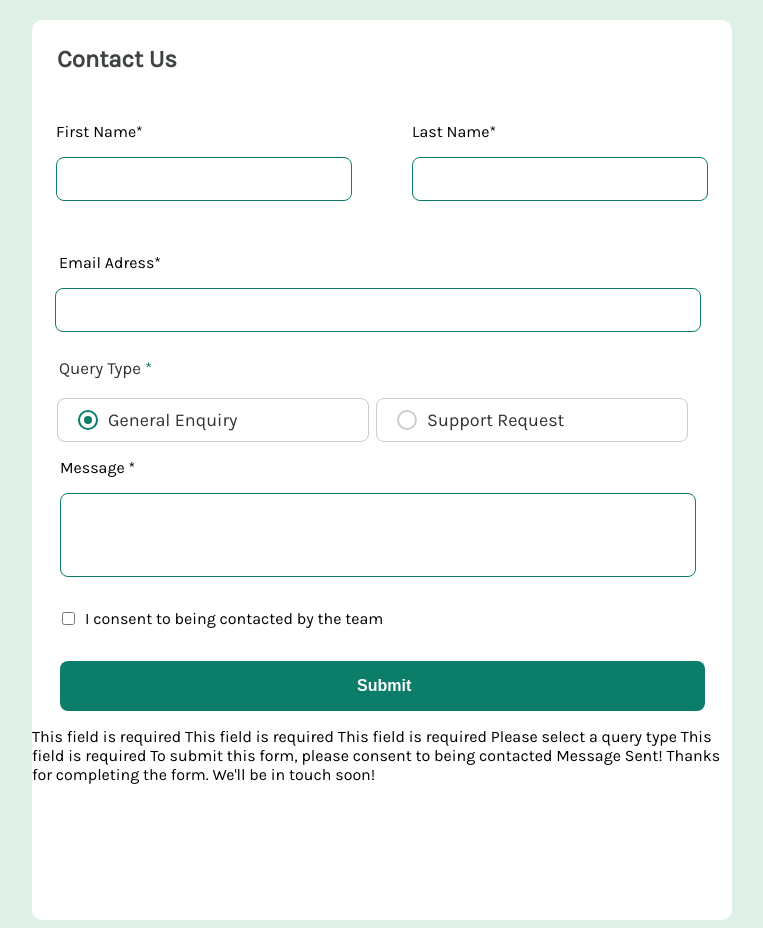
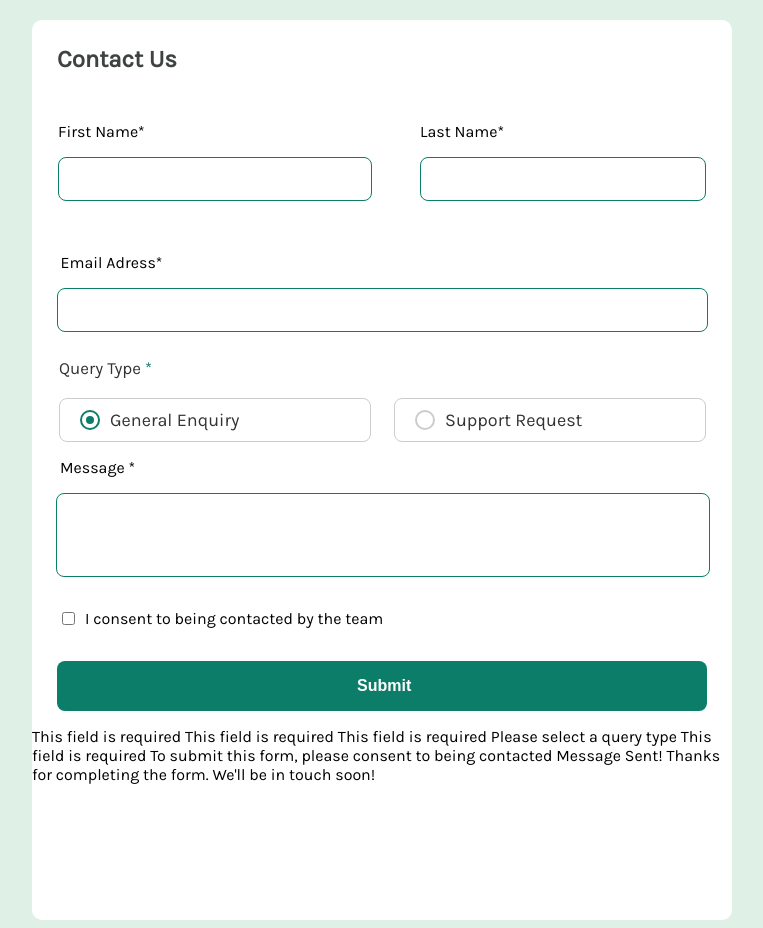
Before and after one commit to Annieleoliveiraa/forms-contato-, a plain HTML site: page index.html in a window 1280 px wide. Shown: the whole page, without its empty margins (258-1021 px from the left). Drawn offline with Linux system fonts and the light colour scheme.

Commit message:
style:(alterar estilo) - Modifica o estilo dos inputs do projeto

```diff
--- a/style.css
+++ b/style.css
@@ -29,7 +29,7 @@ h2 {
 .container-inputs {
    display: flex;
    justify-content: center;
-   gap: 60px;
+   gap: 48px;
    padding: 20px 20px;
 }
 
@@ -41,8 +41,7 @@ h2 {
   border: 1px solid hsl(169, 82%, 27%);
   border-style: double;
 
-  padding-left: 12px;
-
+  padding-left: 30px;
 }
 
 .input-lastname {
@@ -52,26 +51,19 @@ h2 {
    border-radius: 8px;
    border: 1px solid hsl(169, 82%, 27%);
    border-style: double;
-
-   padding-left: 12px;
-
 }
 
 .input-email {
-   width: 630px;
+   width: 645px;
    height: 40px;
 
    border-radius: 8px;
    border: 1px solid hsl(169, 82%, 27%);
    border-style: double;
-
-   padding-left: 12px;
-   margin-left: -8px;
-
 }
 
 .text-email {
-   margin-left: -4px;
+   margin-left: 4px;
 }
 
 .container-email {
@@ -99,8 +91,8 @@ h2 {
 
 .button-container {
    display: flex;
-   gap: 10px;
-   padding-left: 28px;
+   gap: 26px;
+   padding-left: 30px;
 }
 
 .radio-option {
@@ -172,16 +164,15 @@ h2 {
 }
 
 .input-message {
-   width: 620px;
+   width: 640px;
    height: 80px;
 
    border-radius: 8px;
    border: 1px solid hsl(169, 82%, 27%);
    border-style: double;
 
-   padding-left: 12px;
-
-   margin-right: 20px;
+   margin-left: -4px;
+   padding-left: 10px;
 }
 
 .container-message p {
@@ -200,7 +191,7 @@ h2 {
 }
 
 .input-btn {
-   width: 645px;
+   width: 650px;
    height: 50px;
 
    border: none;
```
